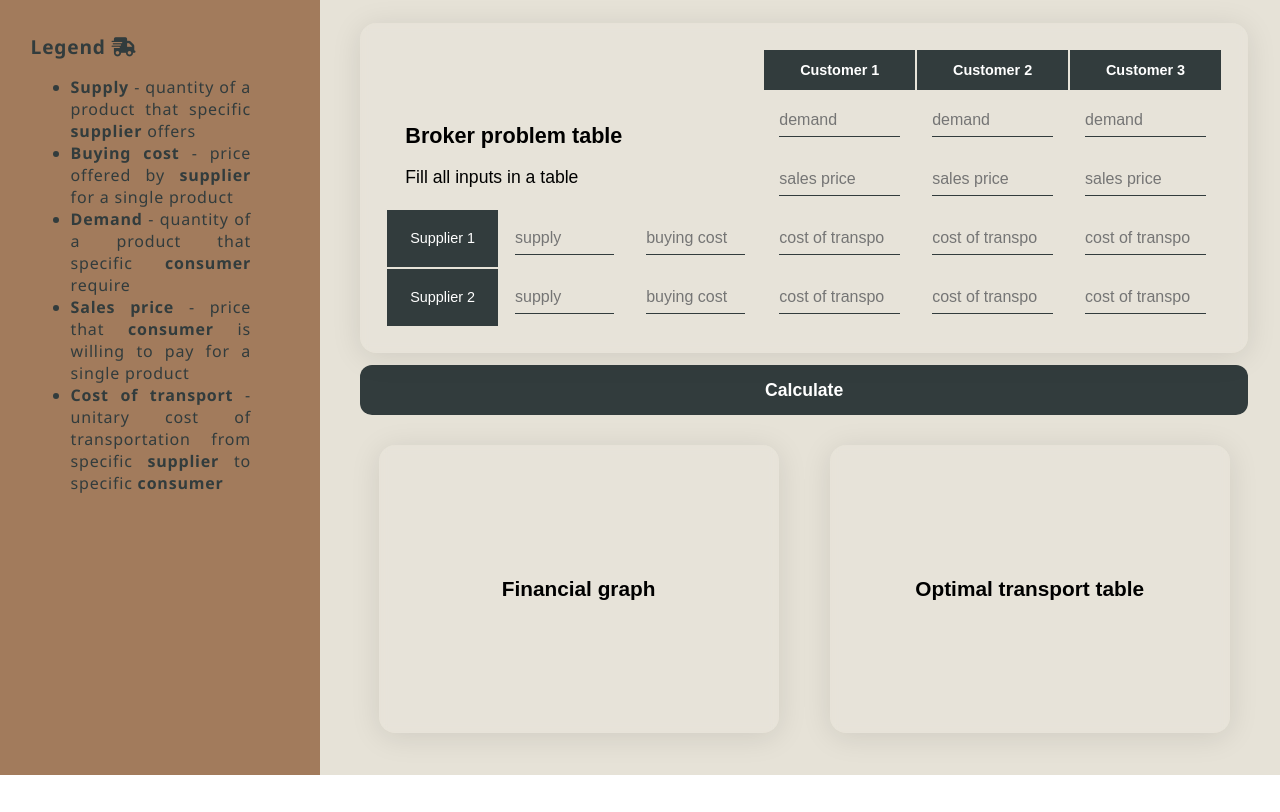
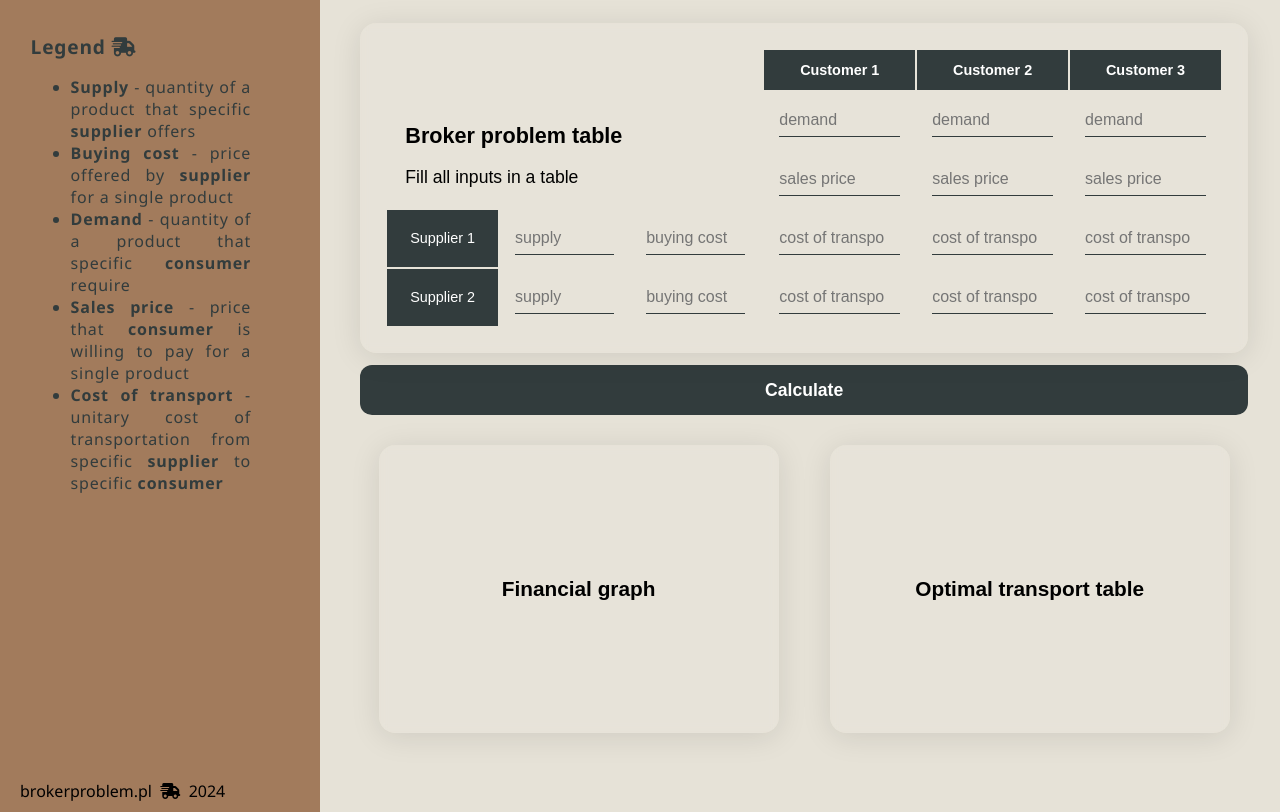
Before and after one commit to kacperpap/Broker-problem, a website with bundled scripts: page client-module/index.html in a window 1280 px wide. Shown: the part 96-908 px from the top of the page. Before the commit the page ends 871 px from the top, so only its background shows below. Built offline with nearby package versions, Linux system fonts and the light colour scheme; a script that the page names is missing.

Commit message:
Adding footer because why not

```diff
--- a/client-module/css/main.css
+++ b/client-module/css/main.css
@@ -238,3 +238,9 @@ main {
   opacity: 0.97;
   font-size: 1.2rem;
 }
+
+footer{
+  background-color: none;
+  /* text-align: center; */
+  padding: 5px 0 10px 20px;
+}
--- a/client-module/index.html
+++ b/client-module/index.html
@@ -263,7 +263,11 @@
       </section>
     </main>
 
-    <!-- <script type="module" src="js/graph.js"></script> -->
+    <footer>
+      <span>brokerproblem.pl&nbsp;&nbsp;<i class="fa-solid fa-truck-fast"></i>&nbsp;&nbsp;2024</span>
+     </footer>
+
     <script type="module" src="js/input-manager.js"></script>
+
   </body>
 </html>
```
